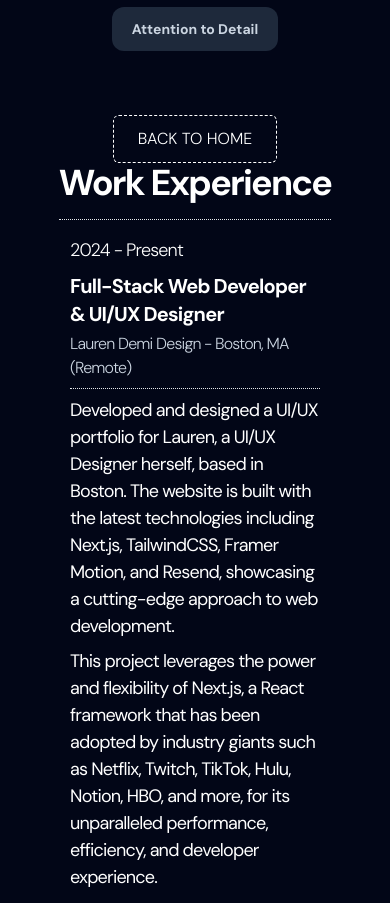
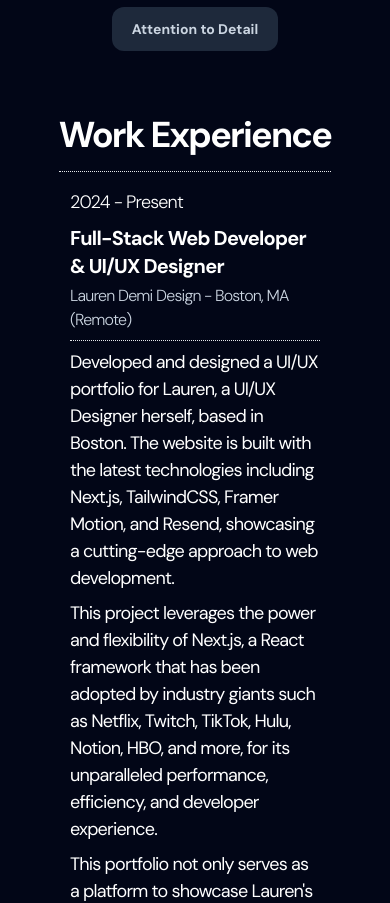
Before and after one commit to ethancreates/ethancreates-portfolio, a Next.js app: page /about in a window 390 px wide. Shown: the part 2956-3859 px from the top of the page. Built offline with nearby package versions, Linux system fonts and the light colour scheme.

Commit message:
hidden back to home button on about page if mobile

```diff
--- a/src/app/about/page.tsx
+++ b/src/app/about/page.tsx
@@ -15,7 +15,7 @@ const AboutMePage = () => {
       <section className="flex flex-col-reverse md:flex-row w-full mt-10">
         {/* left side */}
         <div className="md:basis-2/3 flex flex-col lg:items-start items-center overflow-y-scroll no-scrollbar max-md:mt-16">
-          <DottedButton>
+          <DottedButton className="hidden lg:block">
             <Link href="/">Back To Home</Link>
           </DottedButton>
           <h2 className="text-4xl lg:text-6xl font-bold w-fit tracking-tighter border-b border-dotted pb-4 lg:mt-10">
```
